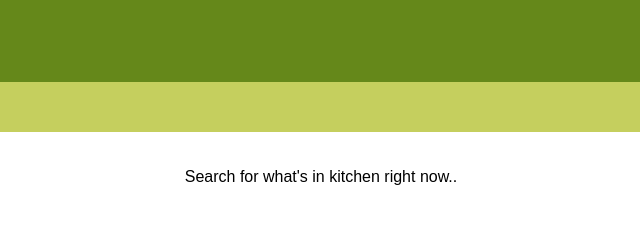
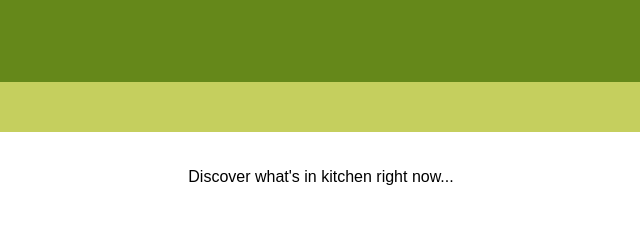
Before and after one commit to jessxiong/recipeasy, a website: page public/index.html in a window 1280 px wide. Shown: the top 239 px of the page, 319-959 px from the left. Drawn offline with Linux system fonts and the light colour scheme; no server answers.

Commit message:
fixing typo

```diff
--- a/public/index.html
+++ b/public/index.html
@@ -23,7 +23,7 @@
         </ul>
     </nav>
     <div class="search-container">
-        <p>Search for what's in kitchen right now..</p>
+        <p>Discover what's in kitchen right now...</p>
     </div>
     <div class="homepage-content">
         <div class="icons">
```
